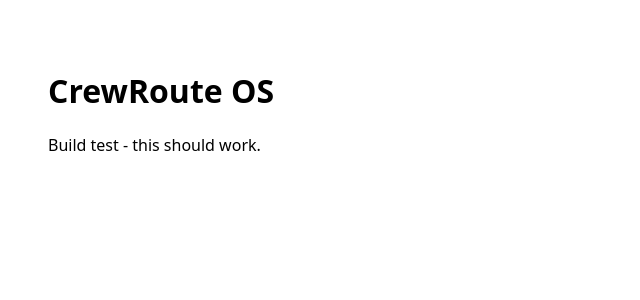
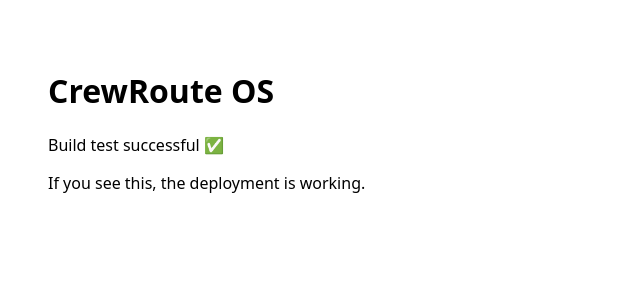
Before and after one commit to solenziojon-svg/crewroute-os, a Next.js app: page / in a window 1280 px wide. Shown: the top 300 px of the page, without its empty margins (0-640 px from the left). Built offline with nearby package versions, Linux system fonts and the light colour scheme.

Commit message:
Update page.tsx

```diff
--- a/src/app/page.tsx
+++ b/src/app/page.tsx
@@ -1,8 +1,9 @@
 export default function Home() {
   return (
-    <main style={{ padding: '40px', fontFamily: 'system-ui' }}>
+    <main style={{ padding: 40, fontFamily: 'system-ui' }}>
       <h1>CrewRoute OS</h1>
-      <p>Build test - this should work.</p>
+      <p>Build test successful ✅</p>
+      <p>If you see this, the deployment is working.</p>
     </main>
   );
 }
```
